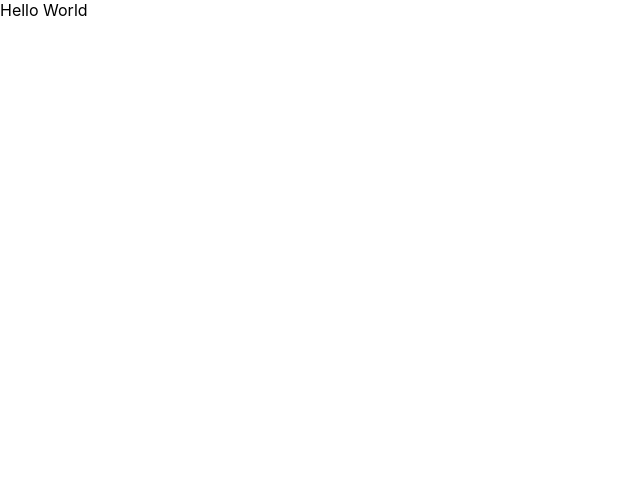
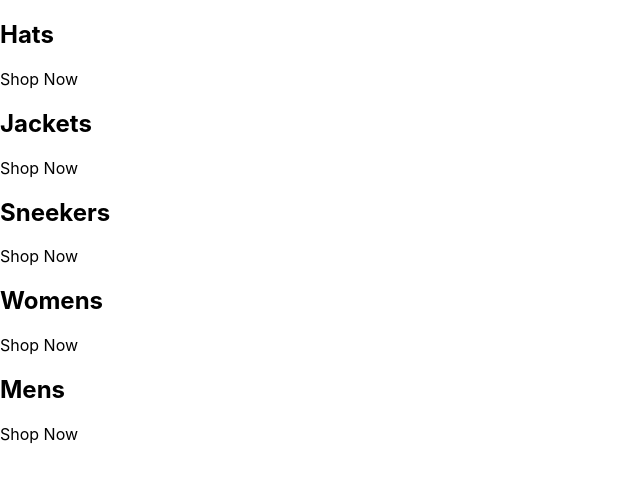
Before and after one commit to Woody26467/crwn-clothing, a React (Create React App) app: page / in a window 1280 px wide. Shown: the top 482 px of the page, without its empty margins (0-640 px from the left). Built offline with nearby package versions, Linux system fonts and the light colour scheme.

Commit message:
set up App component with category container with 5 categories

```diff
--- a/src/App.js
+++ b/src/App.js
@@ -1,5 +1,43 @@
 const App = () => {
-  return <div>Hello World</div>
+  return (
+    <div className='categories-container'>
+      <div className='category-container'>
+        {/* <img src="" alt="" /> */}
+        <div className='category-body-container'>
+          <h2>Hats</h2>
+          <p>Shop Now</p>
+        </div>
+      </div>
+      <div className='category-container'>
+        {/* <img src="" alt="" /> */}
+        <div className='category-body-container'>
+          <h2>Jackets</h2>
+          <p>Shop Now</p>
+        </div>
+      </div>
+      <div className='category-container'>
+        {/* <img src="" alt="" /> */}
+        <div className='category-body-container'>
+          <h2>Sneekers</h2>
+          <p>Shop Now</p>
+        </div>
+      </div>
+      <div className='category-container'>
+        {/* <img src="" alt="" /> */}
+        <div className='category-body-container'>
+          <h2>Womens</h2>
+          <p>Shop Now</p>
+        </div>
+      </div>
+      <div className='category-container'>
+        {/* <img src="" alt="" /> */}
+        <div className='category-body-container'>
+          <h2>Mens</h2>
+          <p>Shop Now</p>
+        </div>
+      </div>
+    </div>
+  )
 }
 
 export default App
```
